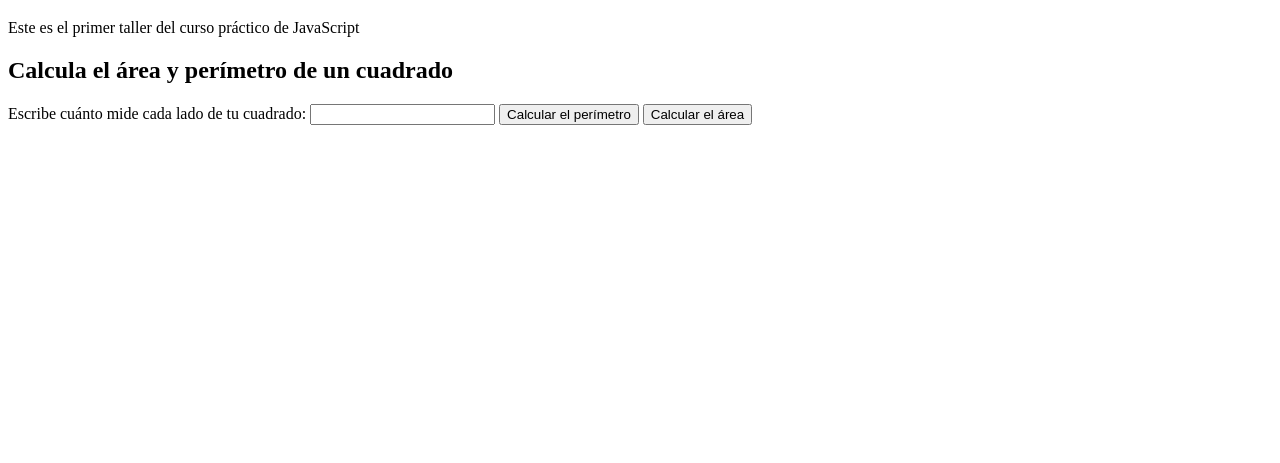
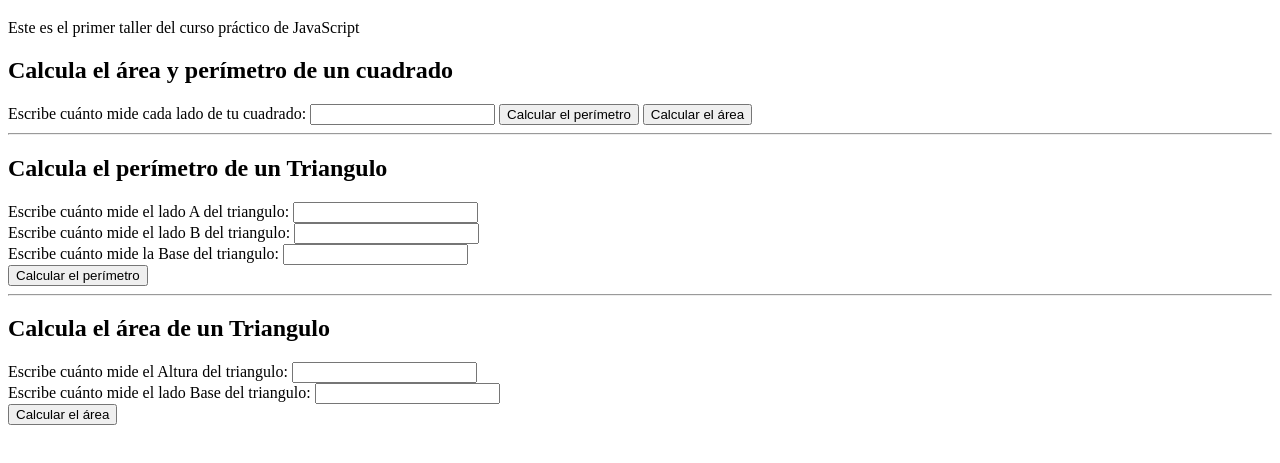
Before and after one commit to cayllahua-yon/practico-javascripts, a plain HTML site: page figura.html in a window 1280 px wide. Shown: the part 61-524 px from the top of the page. Drawn offline with Linux system fonts and the light colour scheme.

```diff
--- a/figura.html
+++ b/figura.html
@@ -30,6 +30,50 @@
     </form>
   </section>
 
+  <hr>
+
+  <section>
+    <h2>Calcula el perímetro de un Triangulo</h2>
+    <form>
+      <label for="InputTrianguloLadoA">
+        Escribe cuánto mide el lado  A del triangulo:
+      </label>
+      <input type="number" name="" id="InputTrianguloLadoA">
+      <br>
+      <label for="InputTrianguloLadoB">
+        Escribe cuánto mide el lado  B del triangulo:
+      </label>
+      <input type="number" name="" id="InputTrianguloLadoB">
+      <br>
+      <label for="InputTrianguloLadoBase">
+        Escribe cuánto mide la  Base del triangulo:
+      </label>
+      <input type="number" name="" id="InputTrianguloLadoBase">
+      <br>
+      <button type="button" onclick="calcularPerimetroTriangulo()">
+        Calcular el perímetro
+      </button>
+
+    </form>
+    <hr>
+    <h2>Calcula el área de un Triangulo</h2>
+    <form>
+      <label for="InputTrianguloLadoH">
+        Escribe cuánto mide el Altura del triangulo:
+      </label>
+      <input id="InputTrianguloLadoH" type="number" />
+      <br>
+      <label for="InputTrianguloLadoBase2">
+        Escribe cuánto mide el lado  Base del triangulo:
+      </label>
+      <input id="InputTrianguloLadoBase2" type="number" />
+      <br>
+      <button type="button" onclick="calcularAreaTriangulo()">
+        Calcular el área
+      </button>
+    </form>
+  </section>
+
   <script src="./figuras.js"></script>
 </body>
 </html>
--- a/figuras.js
+++ b/figuras.js
@@ -75,7 +75,7 @@
 console.groupEnd();
 
 
-// Aquí interactuamos con el HTML
+// Aquí interactuamos con el HTML para Cuadrado
 function calcularPerimetroCuadrado() {
   const input = document.getElementById("InputCuadrado");
   const value = input.value;
@@ -90,3 +90,37 @@
   const area = areaCuadrado(value);
   alert(area);
 }
+
+// Aquí interactuamos con el HTML para Triangulo
+
+  function calcularPerimetroTriangulo() {
+  const inputLadoA = document.getElementById("InputTrianguloLadoA");
+  const valueA = Number(inputLadoA.value);
+  console.log(typeof valueA)
+
+  const inputLadoB = document.getElementById("InputTrianguloLadoB");
+  const valueB = Number( inputLadoB.value);
+
+  const inputLadoBase = document.getElementById("InputTrianguloLadoBase");
+  const valueBase =  Number( inputLadoBase.value);
+
+    if(valueA == valueB){
+      const perimetroTrianguloA = perimetroTriangulo(valueA, valueB, valueBase);
+      alert(perimetroTrianguloA);
+      console.log(typeof perimetroTrianguloA)
+    }else{
+      alert("el triángulo isósceles require de 2 lados Iguales. intentelo de nuevo ");
+    }
+  // alert(perimetroTriangulo);
+}
+
+function calcularAreaTriangulo() {
+  const inputLadoH = document.getElementById("InputTrianguloLadoH");
+  const valueH = inputLadoH.value;
+
+  const inputLadoBase2 = document.getElementById("InputTrianguloLadoBase2");
+  const valueBase2 = inputLadoBase2.value;
+
+  const area = areaTriangulo(valueH, valueBase2);
+  alert(area);
+}
```
